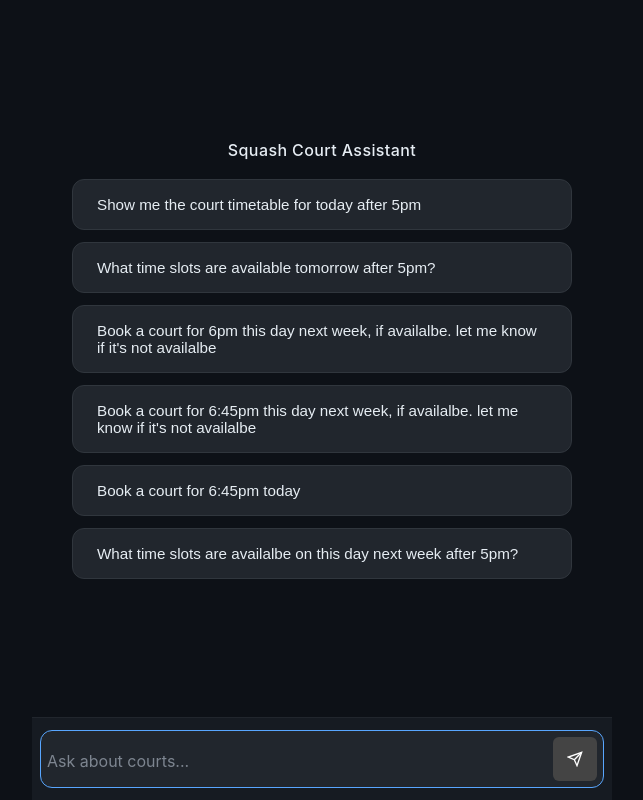
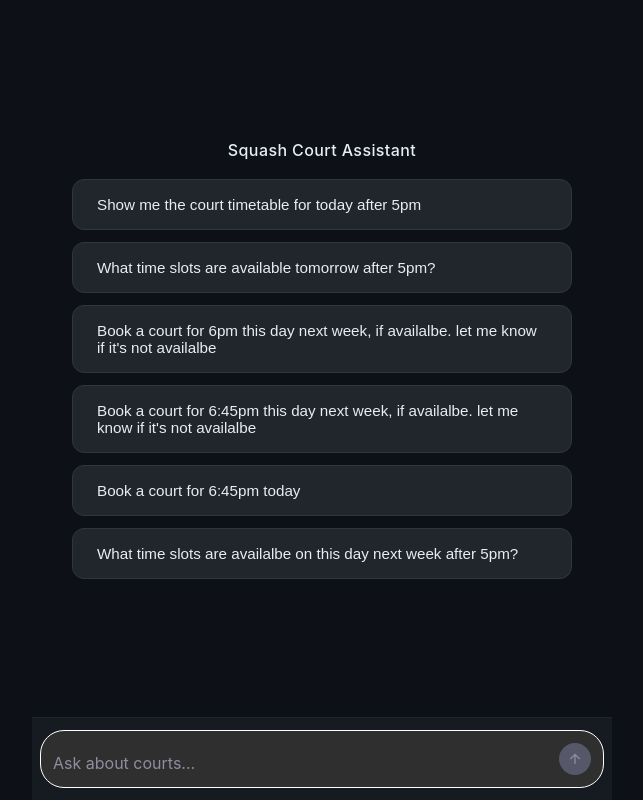
Before and after one commit to reeawnc/clubmanager-booking, a Vue app in the folder Bookings/: page / in a window 1280 px wide. Shown: the whole page, without its empty margins (318-961 px from the left). Built offline with nearby package versions, Linux system fonts and the light colour scheme.

Commit message:
Update ChatView.vue

```diff
--- a/Bookings/src/views/ChatView.vue
+++ b/Bookings/src/views/ChatView.vue
@@ -61,8 +61,7 @@
             class="send-btn"
           >
             <svg v-if="!isLoading" width="16" height="16" viewBox="0 0 24 24" fill="none" stroke="currentColor" stroke-width="2">
-              <line x1="22" y1="2" x2="11" y2="13"></line>
-              <polygon points="22,2 15,22 11,13 2,9 22,2"></polygon>
+              <path d="M12 19V5M5 12l7-7 7 7"></path>
             </svg>
             <div v-else class="loading-spinner"></div>
           </button>
@@ -335,23 +334,23 @@ onMounted(() => {
   display: flex;
   align-items: flex-end;
   gap: 0.5rem;
-  background: #21262d; /* Darker like cursor theme */
-  border: 1px solid #30363d;
-  border-radius: 0.75rem;
-  padding: 0.375rem;
-  transition: border-color 0.2s;
-  min-height: 48px; /* Ensure minimum height for mobile touch targets */
+  background: #2f2f2f;
+  border: 1px solid #565869;
+  border-radius: 1.5rem;
+  padding: 0.75rem;
+  transition: all 0.2s ease;
+  min-height: 48px;
 }
 
 .input-wrapper:focus-within {
-  border-color: #58a6ff; /* Blue accent like cursor theme */
+  border-color: #ffffff;
 }
 
 .message-input {
   flex: 1;
   background: none;
   border: none;
-  color: #e6edf3; /* Cursor theme text color */
+  color: #ffffff;
   resize: none;
   outline: none;
   font-family: inherit;
@@ -359,37 +358,44 @@ onMounted(() => {
   line-height: 1.5;
   max-height: 120px;
   overflow-y: auto;
-  min-height: 36px; /* Increased minimum height to fill more space */
-  padding: 0.25rem 0; /* Add some padding for better touch */
+  min-height: 24px;
+  padding: 0;
 }
 
 .message-input::placeholder {
-  color: #7d8590; /* Cursor theme placeholder color */
+  color: #8e8ea0;
 }
 
 .send-btn {
-  background: #10a37f;
+  background: #565869;
   border: none;
-  color: white;
-  padding: 0.625rem;
-  border-radius: 0.375rem;
+  color: #8e8ea0;
+  padding: 0.5rem;
+  border-radius: 50%;
   cursor: pointer;
   display: flex;
   align-items: center;
   justify-content: center;
-  transition: background-color 0.2s;
-  min-width: 44px; /* Larger touch target for mobile */
-  height: 44px; /* Larger touch target for mobile */
-  flex-shrink: 0; /* Prevent button from shrinking */
+  transition: all 0.2s ease;
+  width: 32px;
+  height: 32px;
+  flex-shrink: 0;
+}
+
+.send-btn:not(:disabled) {
+  background: #ffffff;
+  color: #2f2f2f;
 }
 
 .send-btn:hover:not(:disabled) {
-  background: #0d8b6b;
+  background: #f0f0f0;
+  transform: scale(1.05);
 }
 
 .send-btn:disabled {
-  background: #444;
   cursor: not-allowed;
+  background: #565869;
+  color: #8e8ea0;
 }
 
 .loading-spinner {
```
